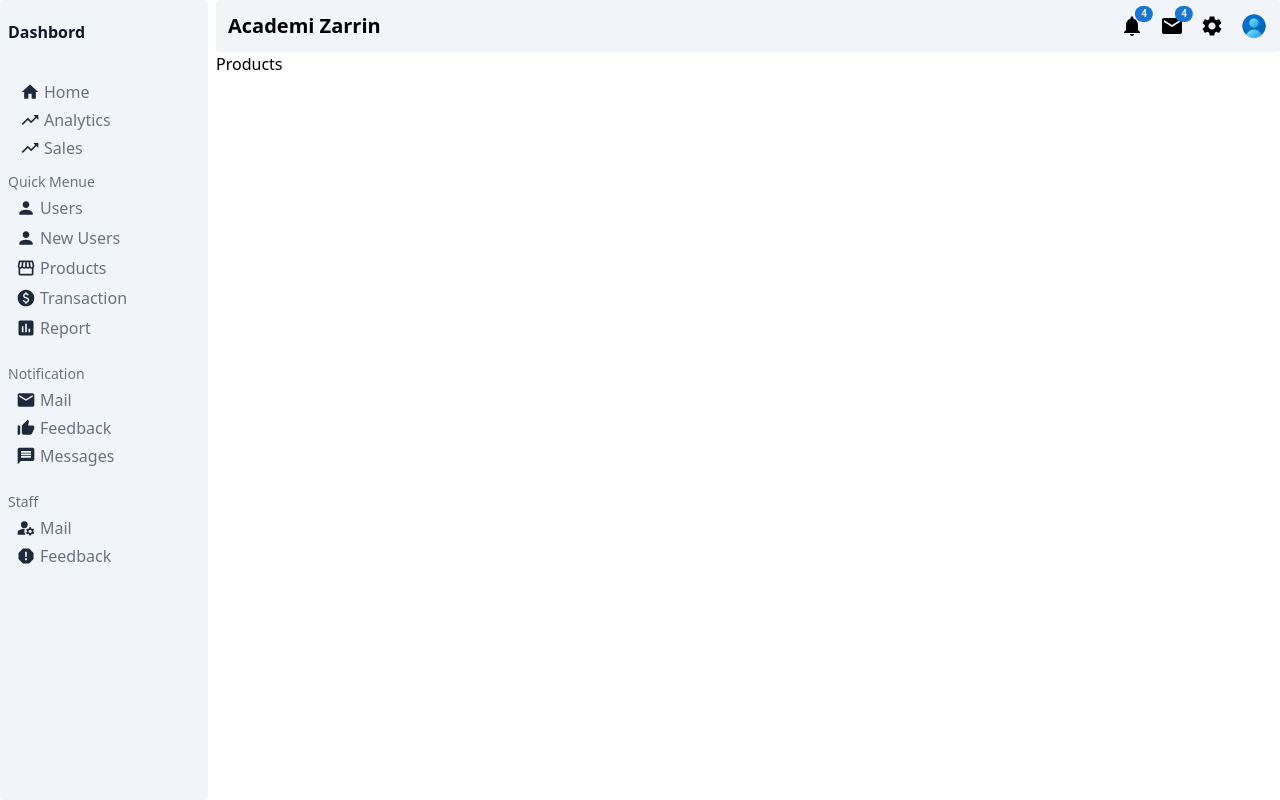
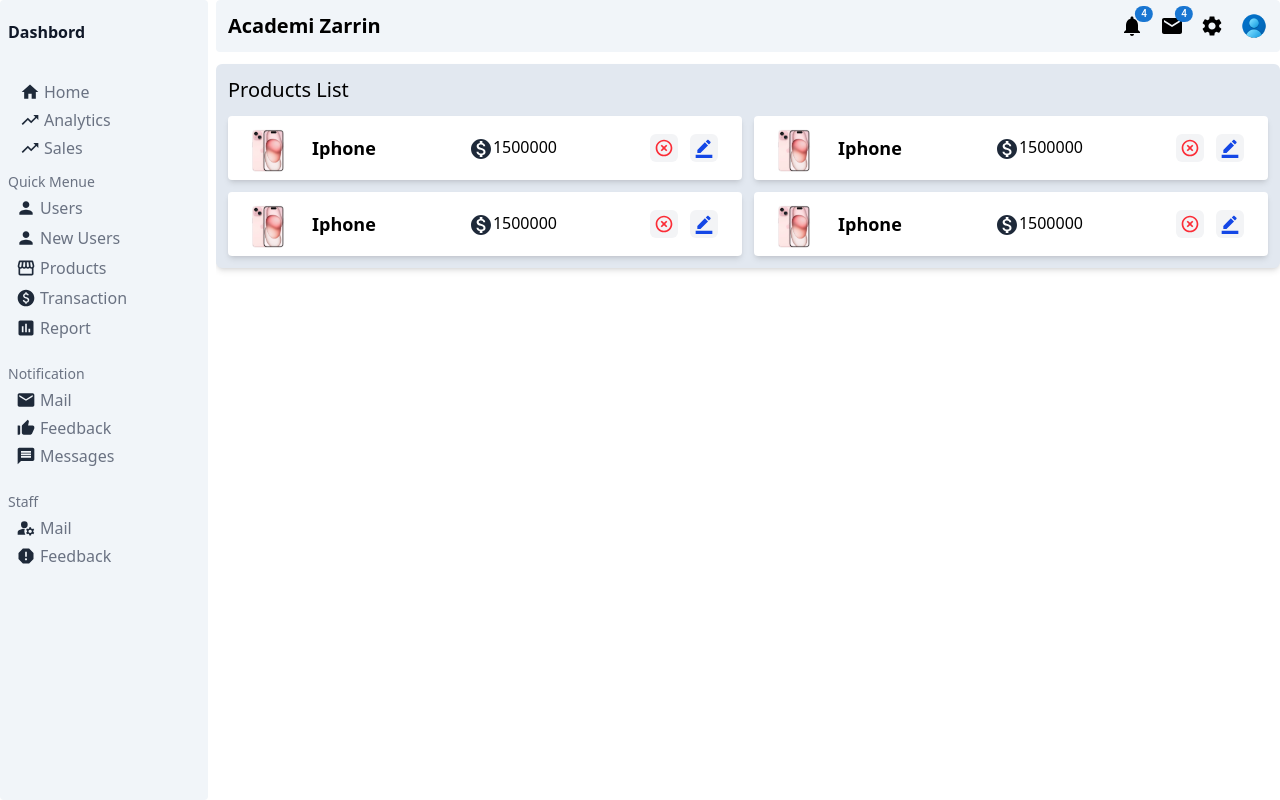
Before and after one commit to zarrin-ebrahimi/cms-react, a React (Vite) app: page /products in a window 1280 px wide. Built offline with nearby package versions, Linux system fonts and the light colour scheme.

Commit message:
Added Products Component

```diff
--- a/src/pages/Products.jsx
+++ b/src/pages/Products.jsx
@@ -1,7 +1,36 @@
-import React from 'react'
+import {useState} from 'react'
+import {dataProducts} from './dataProducts'
+import * as Icon from '@mui/icons-material'
 
 export default function Products() {
+  const [productsDatas, setProductDta] = useState(dataProducts)
+  const productDelete = productID =>{
+      setProductDta(productsDatas.filter(product => product.id != productID))
+  }
   return (
-    <div>Products</div>
+    <div className='bg-slate-200 mt-3 rounded-md shadow-md p-3'>
+    <span className='text-xl '>Products List</span>
+    <ul className=' w-full mt-3   grid grid-cols-2  gap-3 '>
+       {productsDatas.map(product =>(
+            <li key={product.id} className='flex justify-between px-2  items-center  bg-white rounded-sm shadow-md'>
+            <div  className='flex gap-x-3 items-center col-span-2 '>
+                <img src={product.img} alt="" className='w-16  rounded-sm '/>
+                <span className='font-bold text-lg'>{product.name}</span>
+            </div>
+            <span className=''>
+              <Icon.MonetizationOn className='text-gray-800'/>
+              {product.price}</span>
+             <div className='gap-3 flex mr-4 '>
+             <button className='bg-gray-100 rounded-md' onClick={()=>productDelete(product.id)}>
+                <Icon.HighlightOff className='m-1 text-red-500' fontSize='small'/>
+            </button>
+            <button className='bg-gray-100 rounded-md'>
+                <Icon.BorderColor className='m-1  text-blue-700' fontSize='small'/>
+            </button>
+            </div>
+        </li>
+       ))}
+    </ul>
+</div>
   )
 }
--- /dev/null
+++ b/src/pages/dataProducts.jsx
@@ -0,0 +1,8 @@
+const dataProducts = [
+    {id:1, name:'Iphone', price: 1500000 , img:'images/conf-iphone15__1.webp'},
+    {id:2, name:'Iphone', price: 1500000, img:'images/conf-iphone15__1.webp'},
+    {id:3, name:'Iphone', price: 1500000, img:'images/conf-iphone15__1.webp'},
+    {id:4, name:'Iphone', price: 1500000, img:'images/conf-iphone15__1.webp'},
+
+]
+export {dataProducts}
```
Also changed, not shown: public/images/conf-iphone15__1.webp (added).
